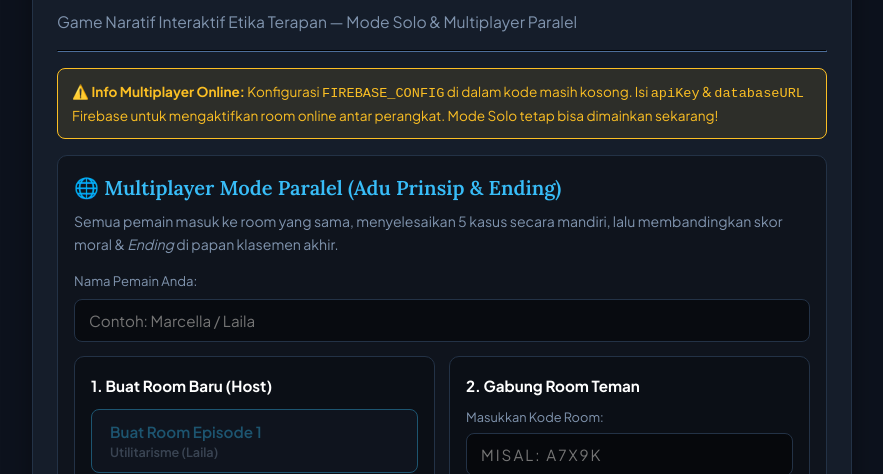
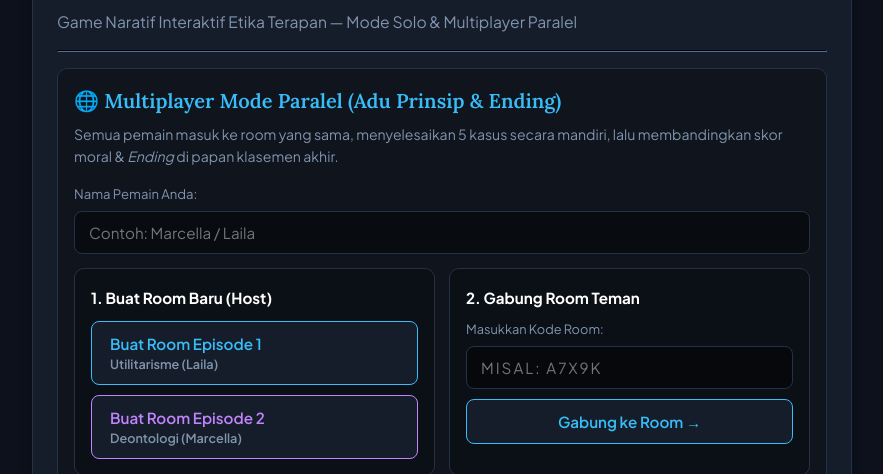
Before and after one commit to marcella-jpg/game-filsafat-berat, a plain HTML site: page index.html in a window 1280 px wide. Shown: the part 326-800 px from the top of the page, without its empty margins (198-1081 px from the left). Drawn offline with Linux system fonts and the light colour scheme.

Commit message:
Update index.html

```diff
--- a/index.html
+++ b/index.html
@@ -315,13 +315,15 @@ button.action-btn {
    Lalu tempel konfigurasi web app Anda di bawah ini.
    ========================================================================== */
 const FIREBASE_CONFIG = {
-  apiKey: "",
-  authDomain: "",
-  databaseURL: "",
-  projectId: "",
-  storageBucket: "",
-  messagingSenderId: "",
-  appId: ""
+  // For Firebase JS SDK v7.20.0 and later, measurementId is optional
+  apiKey: "AIzaSyAIbc1Rb11QrocqwOh2N7ZuafMnotrU3bA",
+  authDomain: "filsafat-berat.firebaseapp.com",
+  databaseURL: "https://filsafat-berat-default-rtdb.asia-southeast1.firebasedatabase.app/",
+  projectId: "filsafat-berat",
+  storageBucket: "filsafat-berat.firebasestorage.app",
+  messagingSenderId: "603027642402",
+  appId: "1:603027642402:web:197cc9640eba4f94ce927b",
+  measurementId: "G-1SG6GXEQK0"
 };
 
 /* ==========================================================================
```
